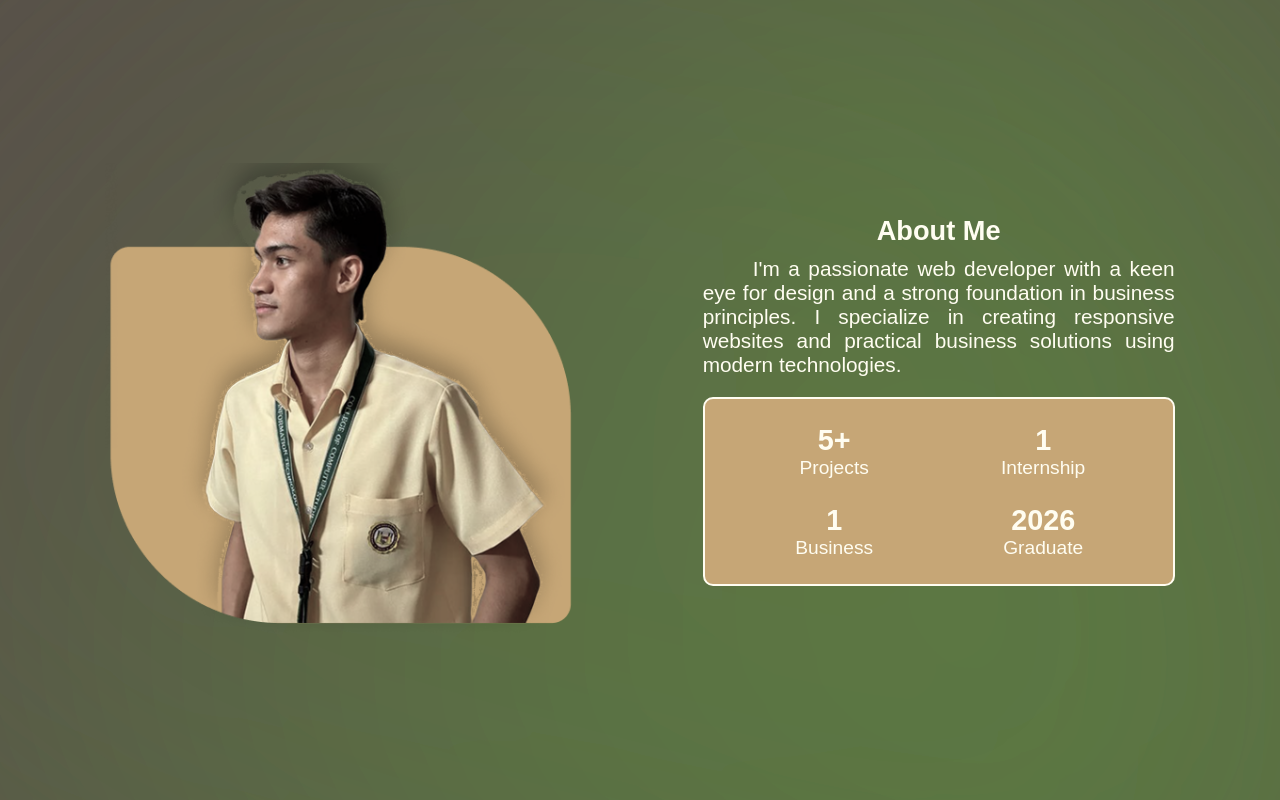
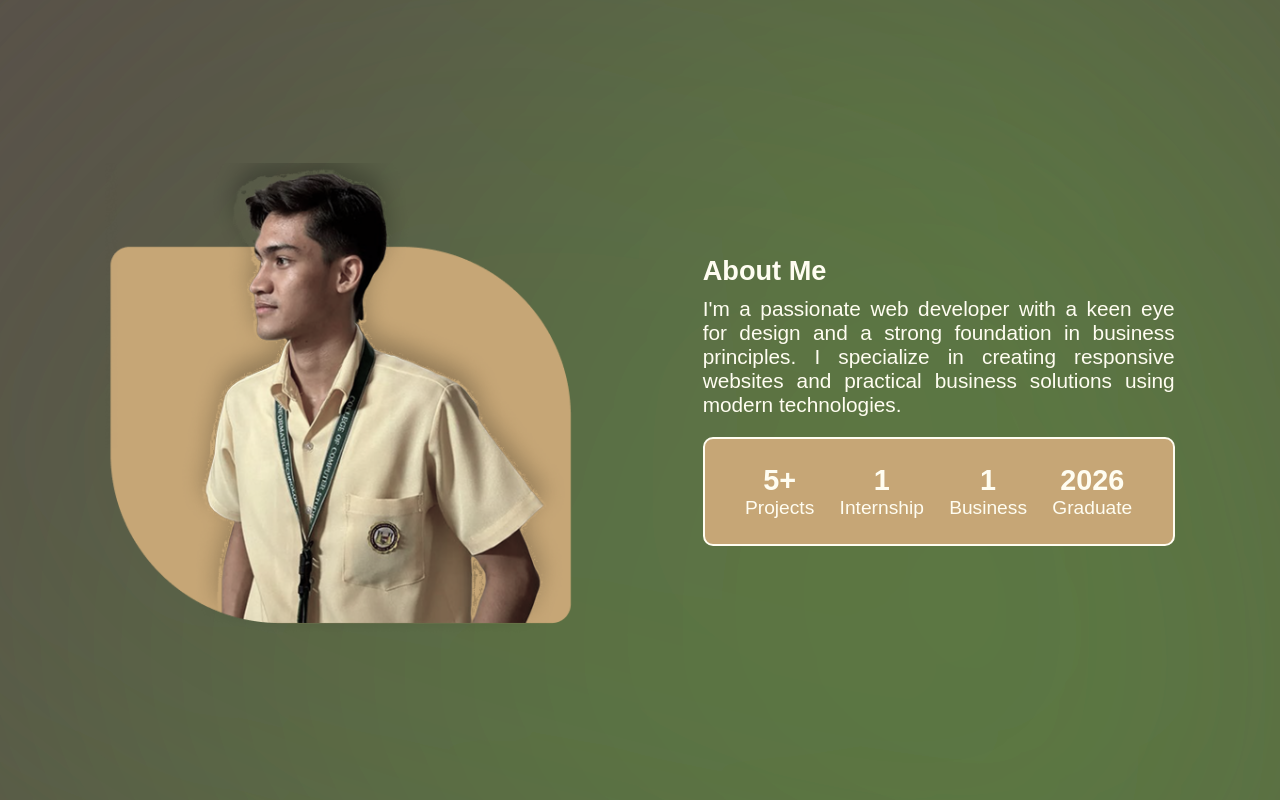
Before and after one commit to Fidel-Robin/Portfolio-Website, a React (Vite) app: page / in a window 1280 px wide. Shown: the part 918-1718 px from the top of the page. Built offline with nearby package versions, Linux system fonts and the light colour scheme.

Commit message:
about-number layout

```diff
--- a/src/components/About.css
+++ b/src/components/About.css
@@ -132,6 +132,23 @@
             /* background-color: white; */
             margin: auto 0;
 
+            h3{
+                text-align: left;
+            }
+
+            .about-description {
+                text-align: justify;
+                text-indent: 0;
+            }
+
+            .about-numbers{
+                justify-content: space-evenly;
+                gap: 10px;
+                .number {
+                    width: auto; /* Allows the number boxes to size based on their content */
+                }
+            }
+
         }
     }
 
```
